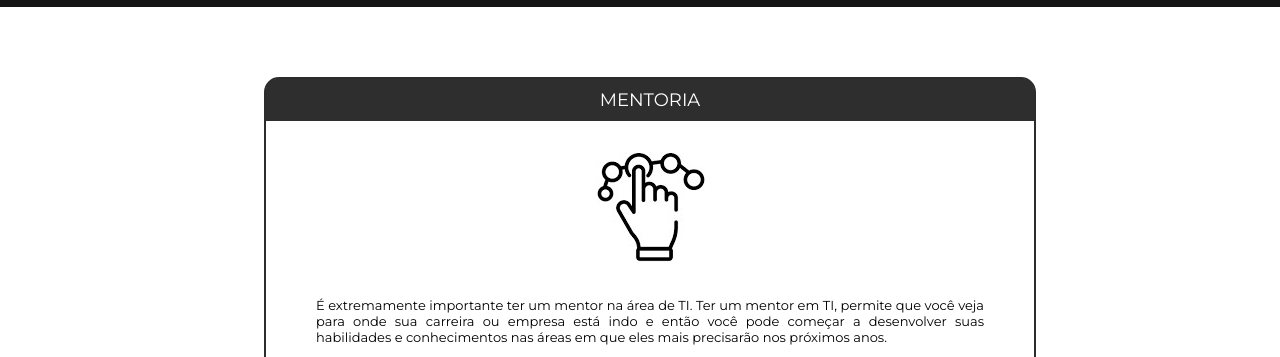
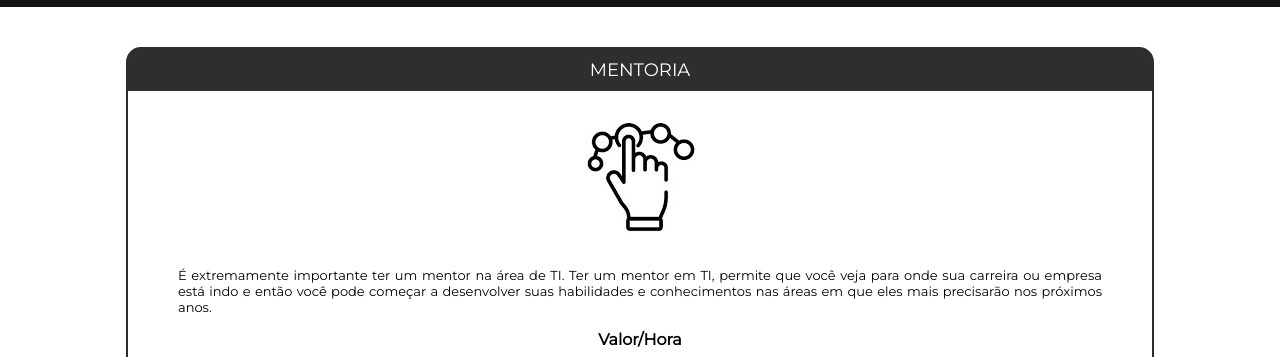
Before and after one commit to devmatheusassis/matheus-consultoria, a plain HTML site: page mentoria.html in a window 1280 px wide. Shown: the part 280-637 px from the top of the page. Drawn offline with Linux system fonts and the light colour scheme.

Commit message:
Commit ajuste de Margin nas páginas de serviço

```diff
--- a/servico.css
+++ b/servico.css
@@ -57,10 +57,9 @@
 
 .servico{                               /* Elemento principal do serviço */
     position: relative;
-    width: 60%;
-    margin: 30px auto;
+    width: 80%;
     text-align: center;
-    left: 10px;
+    margin: 0 auto;
     border: 2px solid #2c2c2c;
     border-top-left-radius: 15px;
     border-top-right-radius: 15px;
```
